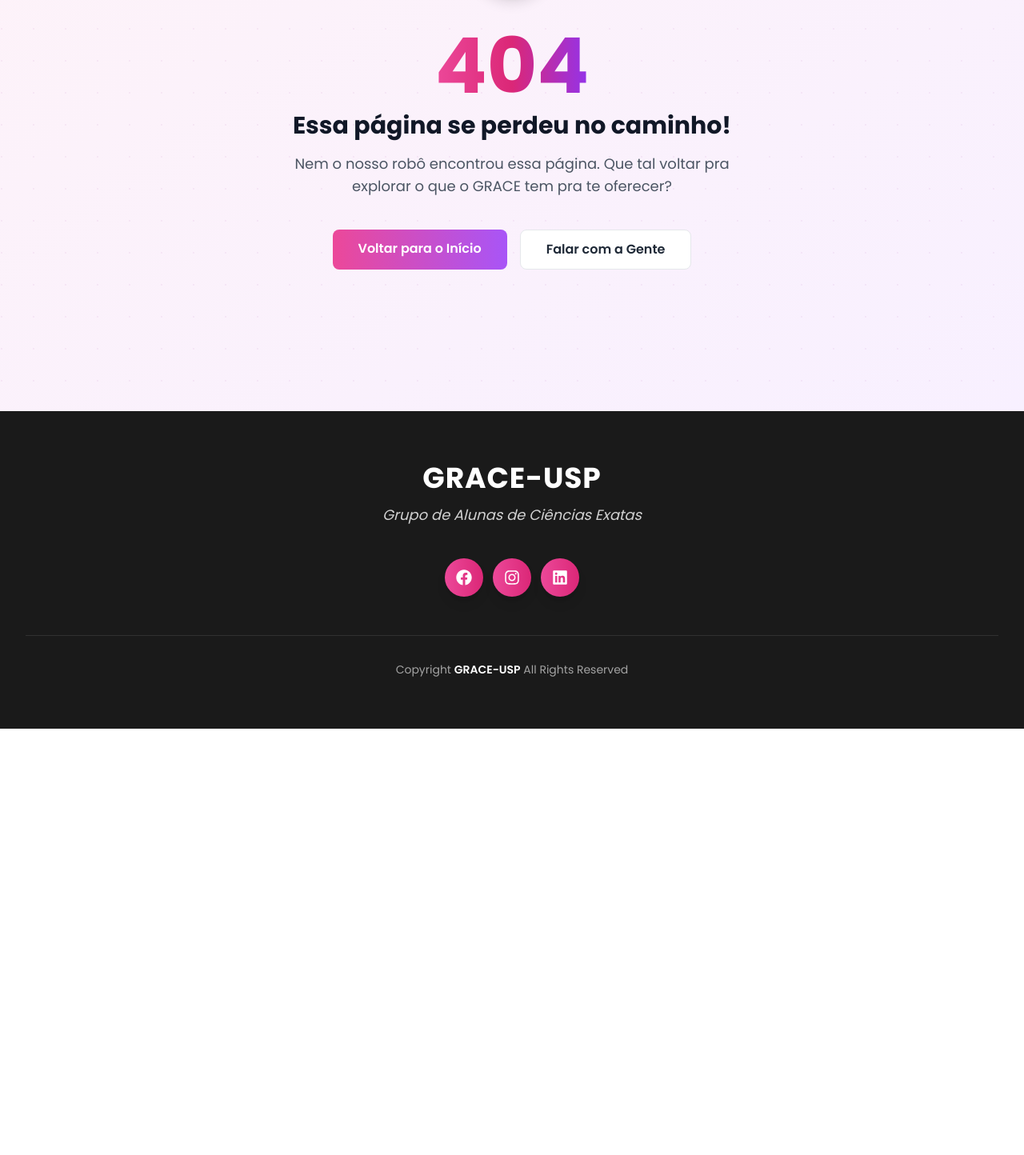
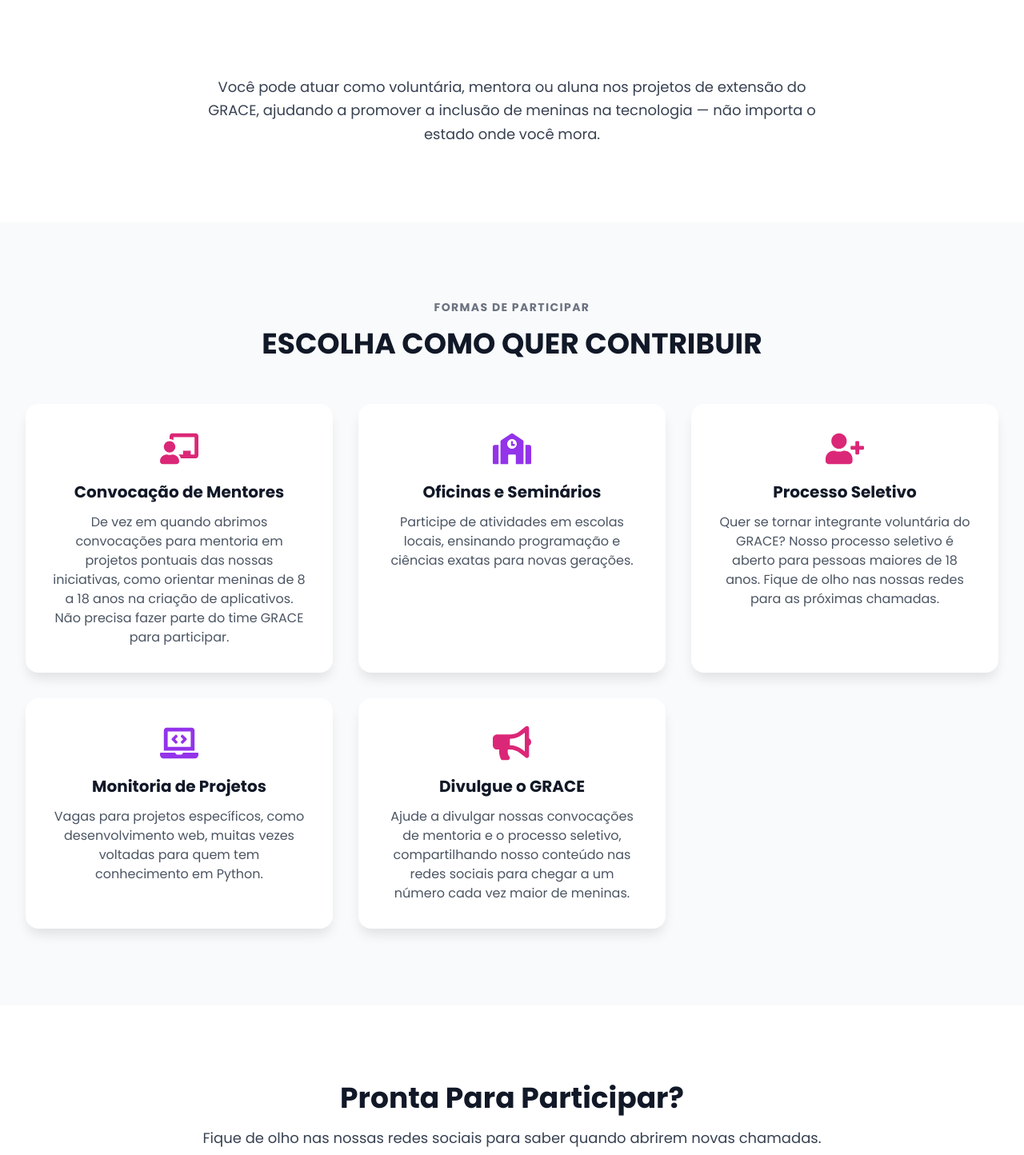
Before and after one commit to rayanepimentel/grace-site, a Next.js app: page /participe in a window 1280 px wide. Before the commit this address had no page. Shown: the part 286-1730 px from the top of the page at 80% size. Before the commit the page ends 1197 px from the top, so only its background shows below. Built offline with nearby package versions, Linux system fonts and the light colour scheme.

Commit message:
participe

```diff
--- /dev/null
+++ b/app/participe/page.tsx
@@ -0,0 +1,159 @@
+'use client';
+
+import { motion } from 'framer-motion';
+import {
+  FaHandsHelping,
+  FaChalkboardTeacher,
+  FaSchool,
+  FaUserPlus,
+  FaLaptopCode,
+  FaBullhorn,
+} from 'react-icons/fa';
+import HeroAcoes from '@/components/HeroAcoes';
+
+export default function ParticipePage() {
+  return (
+    <>
+      {/* Hero Section */}
+      <HeroAcoes
+        title="Como Ajudar"
+        subtitle="Faça parte dessa transformação"
+        icon={<FaHandsHelping />}
+      />
+
+      {/* About Section */}
+      <section className="section bg-white">
+        <div className="container mx-auto px-4">
+          <motion.div
+            initial={{ opacity: 0, y: 30 }}
+            whileInView={{ opacity: 1, y: 0 }}
+            transition={{ duration: 0.6 }}
+            viewport={{ once: true }}
+            className="max-w-3xl mx-auto text-center"
+          >
+            <p className="text-lg text-gray-700 leading-relaxed">
+              Você pode atuar como voluntária, mentora ou aluna nos projetos de extensão do GRACE, ajudando a
+              promover a inclusão de meninas na tecnologia — não importa o estado onde você mora.
+            </p>
+          </motion.div>
+        </div>
+      </section>
+
+      {/* Ways to Help Section */}
+      <section className="section bg-gray-50">
+        <div className="container mx-auto px-4">
+          <div className="section-title">
+            <h2>FORMAS DE PARTICIPAR</h2>
+            <p>ESCOLHA COMO QUER CONTRIBUIR</p>
+          </div>
+
+          <div className="grid grid-cols-1 md:grid-cols-2 lg:grid-cols-3 gap-8">
+            <motion.div
+              initial={{ opacity: 0, y: 30 }}
+              whileInView={{ opacity: 1, y: 0 }}
+              transition={{ duration: 0.5, delay: 0.1 }}
+              viewport={{ once: true }}
+              className="card text-center"
+            >
+              <div className="text-5xl text-pink-600 mb-4 flex justify-center">
+                <FaChalkboardTeacher />
+              </div>
+              <h3 className="text-xl font-bold text-gray-900 mb-3">Convocação de Mentores</h3>
+              <p className="text-gray-600">
+                De vez em quando abrimos convocações para mentoria em projetos pontuais das nossas iniciativas, como
+                orientar meninas de 8 a 18 anos na criação de aplicativos. Não precisa fazer parte do time GRACE
+                para participar.
+              </p>
+            </motion.div>
+
+            <motion.div
+              initial={{ opacity: 0, y: 30 }}
+              whileInView={{ opacity: 1, y: 0 }}
+              transition={{ duration: 0.5, delay: 0.2 }}
+              viewport={{ once: true }}
+              className="card text-center"
+            >
+              <div className="text-5xl text-purple-600 mb-4 flex justify-center">
+                <FaSchool />
+              </div>
+              <h3 className="text-xl font-bold text-gray-900 mb-3">Oficinas e Seminários</h3>
+              <p className="text-gray-600">
+                Participe de atividades em escolas locais, ensinando programação e ciências exatas para novas
+                gerações.
+              </p>
+            </motion.div>
+
+            <motion.div
+              initial={{ opacity: 0, y: 30 }}
+              whileInView={{ opacity: 1, y: 0 }}
+              transition={{ duration: 0.5, delay: 0.3 }}
+              viewport={{ once: true }}
+              className="card text-center"
+            >
+              <div className="text-5xl text-pink-600 mb-4 flex justify-center">
+                <FaUserPlus />
+              </div>
+              <h3 className="text-xl font-bold text-gray-900 mb-3">Processo Seletivo</h3>
+              <p className="text-gray-600">
+                Quer se tornar integrante voluntária do GRACE? Nosso processo seletivo é aberto para pessoas maiores
+                de 18 anos. Fique de olho nas nossas redes para as próximas chamadas.
+              </p>
+            </motion.div>
+
+            <motion.div
+              initial={{ opacity: 0, y: 30 }}
+              whileInView={{ opacity: 1, y: 0 }}
+              transition={{ duration: 0.5, delay: 0.4 }}
+              viewport={{ once: true }}
+              className="card text-center"
+            >
+              <div className="text-5xl text-purple-600 mb-4 flex justify-center">
+                <FaLaptopCode />
+              </div>
+              <h3 className="text-xl font-bold text-gray-900 mb-3">Monitoria de Projetos</h3>
+              <p className="text-gray-600">
+                Vagas para projetos específicos, como desenvolvimento web, muitas vezes voltadas para quem tem
+                conhecimento em Python.
+              </p>
+            </motion.div>
+
+            <motion.div
+              initial={{ opacity: 0, y: 30 }}
+              whileInView={{ opacity: 1, y: 0 }}
+              transition={{ duration: 0.5, delay: 0.5 }}
+              viewport={{ once: true }}
+              className="card text-center"
+            >
+              <div className="text-5xl text-pink-600 mb-4 flex justify-center">
+                <FaBullhorn />
+              </div>
+              <h3 className="text-xl font-bold text-gray-900 mb-3">Divulgue o GRACE</h3>
+              <p className="text-gray-600">
+                Ajude a divulgar nossas convocações de mentoria e o processo seletivo, compartilhando nosso conteúdo
+                nas redes sociais para chegar a um número cada vez maior de meninas.
+              </p>
+            </motion.div>
+          </div>
+        </div>
+      </section>
+
+      {/* CTA Section */}
+      <section className="section bg-white">
+        <div className="container mx-auto px-4">
+          <motion.div
+            initial={{ opacity: 0, y: 30 }}
+            whileInView={{ opacity: 1, y: 0 }}
+            transition={{ duration: 0.6 }}
+            viewport={{ once: true }}
+            className="max-w-4xl mx-auto text-center"
+          >
+            <h2 className="text-3xl md:text-4xl font-bold text-gray-900 mb-4">Pronta Para Participar?</h2>
+            <p className="text-lg text-gray-700">
+              Fique de olho nas nossas redes sociais para saber quando abrirem novas chamadas.
+            </p>
+          </motion.div>
+        </div>
+      </section>
+    </>
+  );
+}
--- a/components/Header.tsx
+++ b/components/Header.tsx
@@ -79,6 +79,7 @@
   const isMateriaisActive = pathname === '/materiais';
   const isPesquisaMidiaActive =
     pathname === '/' && ['results', 'portfolio', 'midia'].includes(activeSection);
+  const isParticipeActive = pathname === '/participe';
   const isFaqActive = pathname === '/' && activeSection === 'faq';
   const isContactActive = pathname === '/' && activeSection === 'contact';
 
@@ -208,6 +209,12 @@
             </div>
 
             <Link
+              href="/participe"
+              className={`nav-link text-sm font-semibold transition-all duration-300 ${navItemClass(isParticipeActive)}`}
+            >
+              PARTICIPE
+            </Link>
+            <Link
               href="/#faq"
               className={`nav-link text-sm font-semibold transition-all duration-300 ${navItemClass(isFaqActive)}`}
             >
@@ -281,6 +288,9 @@
                 </div>
               )}
 
+              <Link href="/participe" className="mobile-nav-link">
+                PARTICIPE
+              </Link>
               <Link href="/#faq" className="mobile-nav-link">
                 FAQ
               </Link>
```
